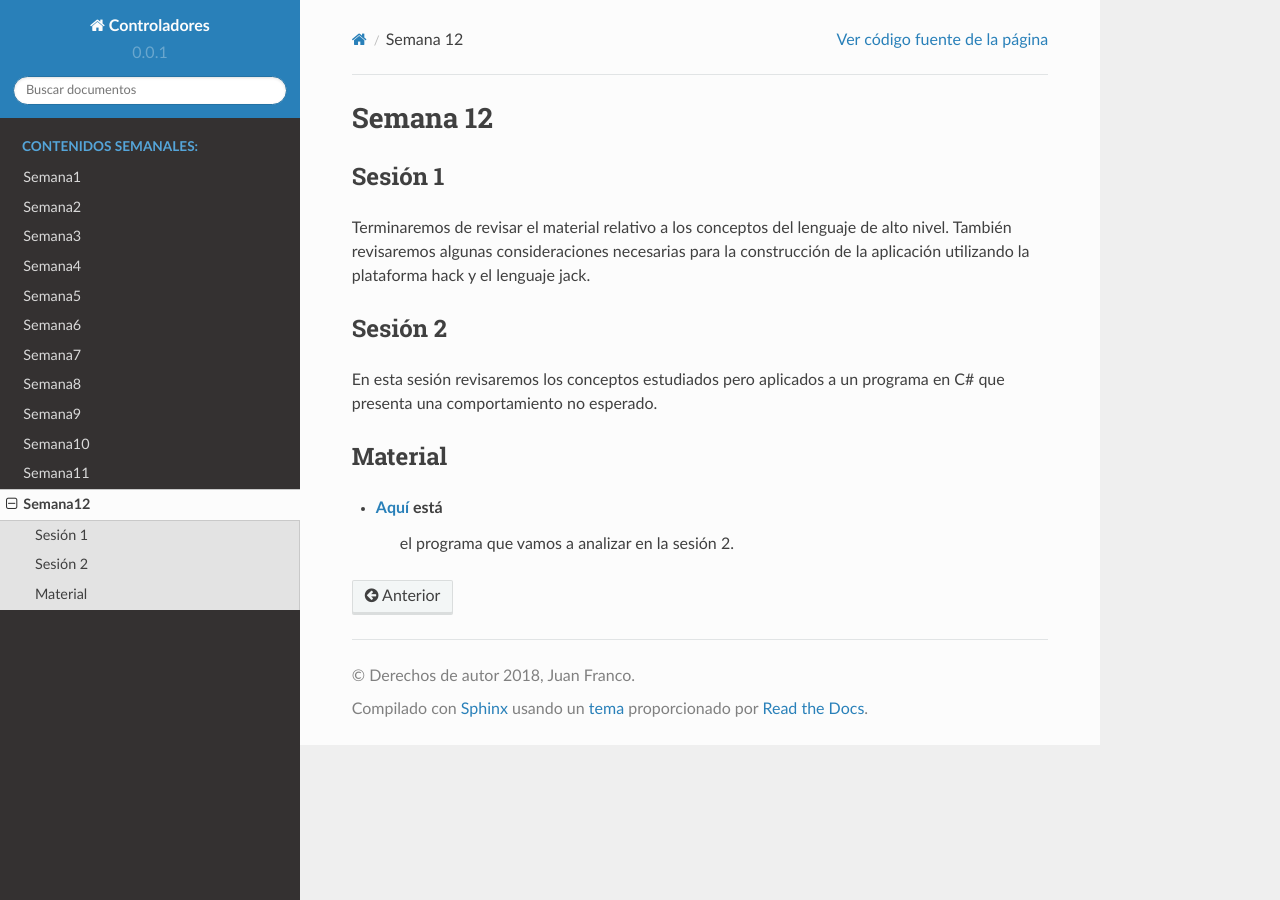
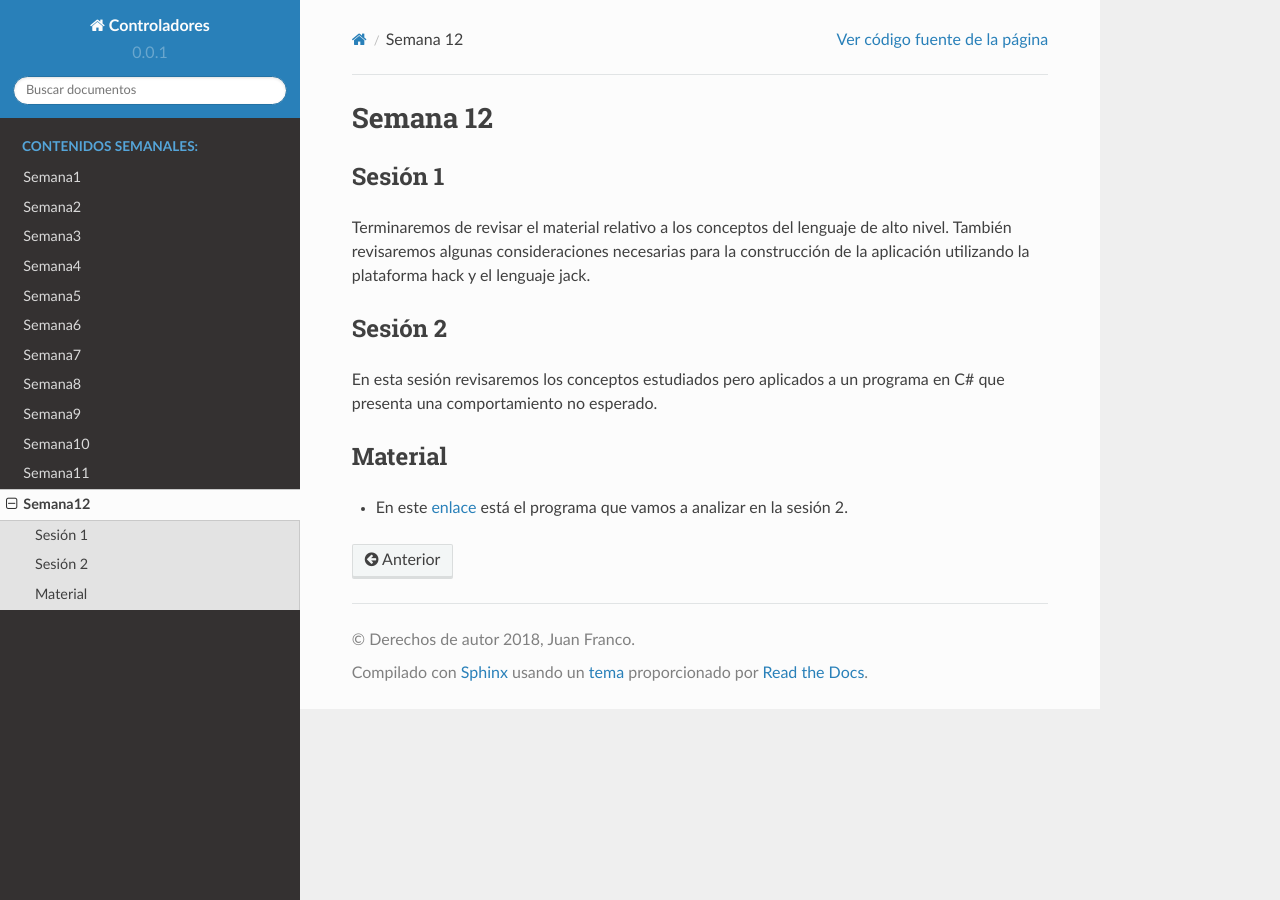
Before and after one commit to juanferfranco/controladores, a Sphinx documentation site: the page built from docs/_semana12/semana12.rst, in a window 1280 px wide. Built offline with Sphinx 7.4.7 and the Read the Docs theme 2.0.0, drawn with Linux system fonts in a browser that asks for light colours.

Commit message:
update week 12

```diff
--- a/docs/_semana12/semana12.rst
+++ b/docs/_semana12/semana12.rst
@@ -14,5 +14,6 @@ una comportamiento no esperado.
 
 Material
 ---------
-* `Aquí <https://drive.google.com/open?id=1BRRxjeC3Qy2mwIWZCZ-PTm3V0hcPfdMPVjfR88aNBF8>`__ está
-   el programa que vamos a analizar en la sesión 2.
+
+* En este `enlace <https://drive.google.com/open?id=1BRRxjeC3Qy2mwIWZCZ-PTm3V0hcPfdMPVjfR88aNBF8>`__ está
+  el programa que vamos a analizar en la sesión 2.
```
